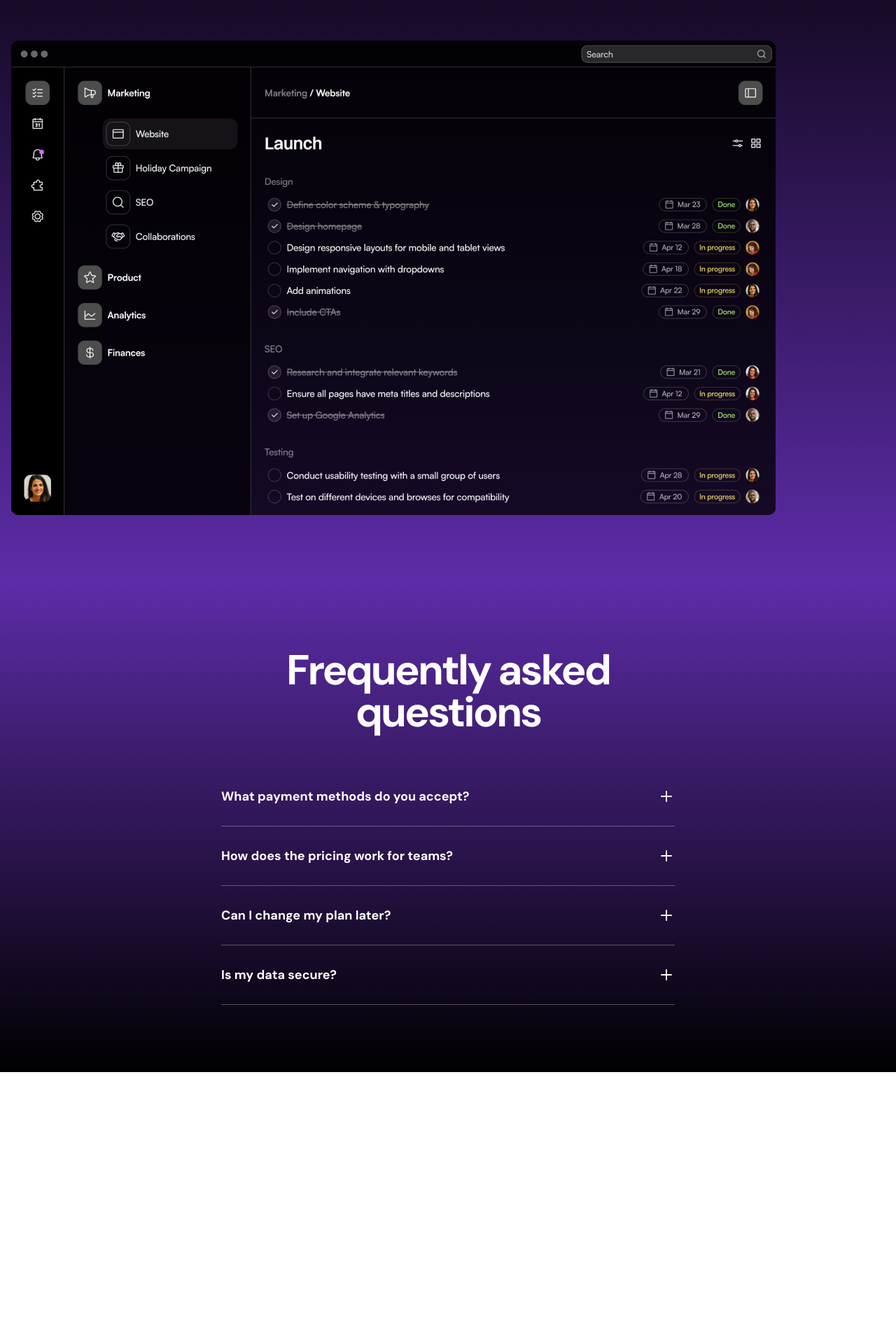
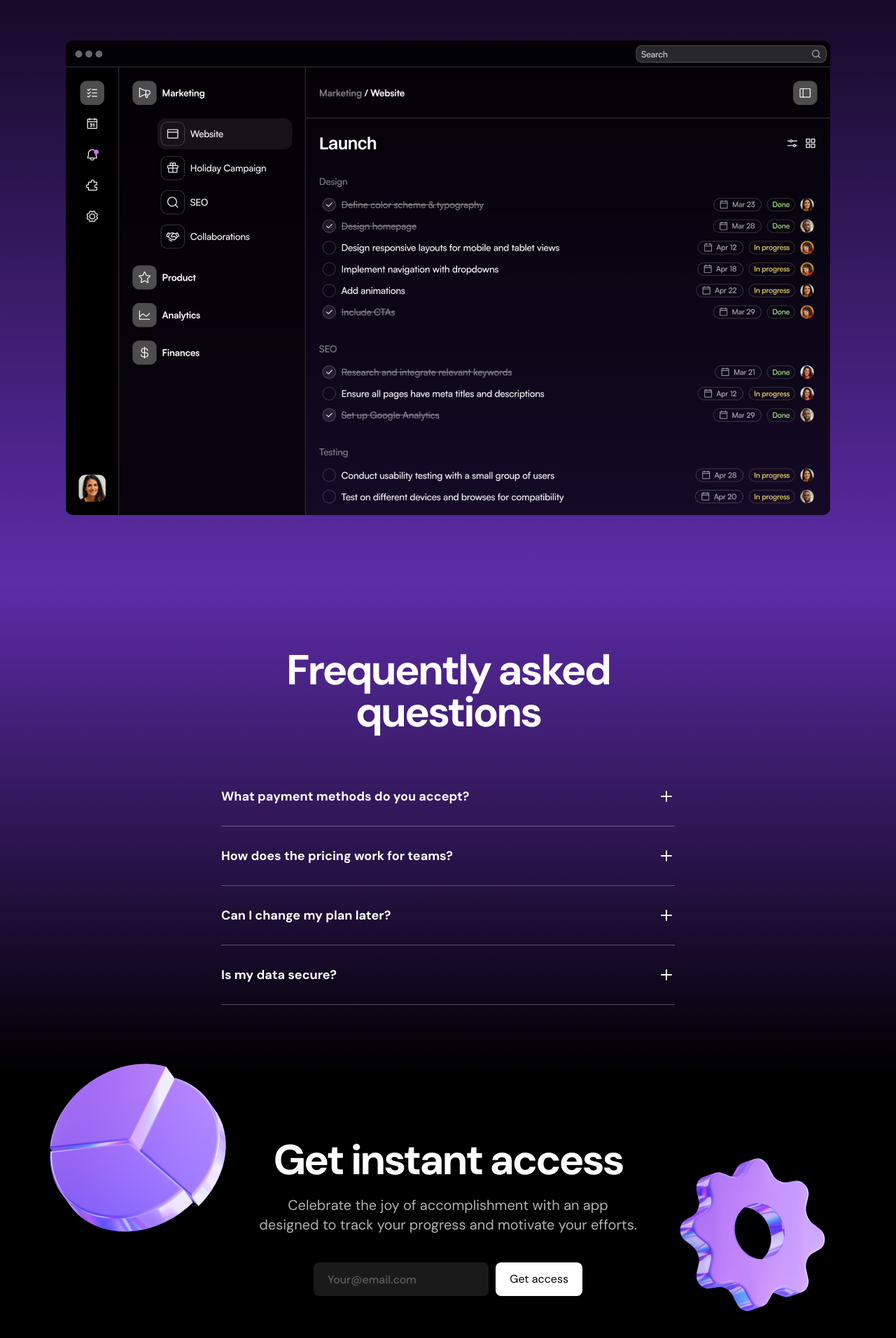
Before and after one commit to JustMikk/SAAS-Website-Landing, a Next.js app: page / in a window 1280 px wide. Shown: the part 2070-3982 px from the top of the page at 70% size. Before the commit the page ends 3602 px from the top, so only its background shows below. Built offline with nearby package versions, Linux system fonts and the light colour scheme.

Commit message:
Refactor CallToAction and FAQs components

```diff
--- a/src/components/CallToAction.tsx
+++ b/src/components/CallToAction.tsx
@@ -1,3 +1,45 @@
+import React from "react";
+import helixImage from "../assets/images/helix2.png";
+import emojiStarImage from "../assets/images/emojistar.png";
+import Image from "next/image";
+
 export const CallToAction = () => {
-  return null;
+  return (
+    <div className="bg-black text-white py-[72px] sm:py-24">
+      <div className="container max-w-xl relative">
+        <Image
+          src={emojiStarImage}
+          alt=""
+          className="absolute -top-[120px] right-[calc(100%+24px)]"
+        />
+        <Image
+          src={helixImage}
+          alt=""
+          className="absolute top-6 left-[calc(100%+36px)] "
+        />
+        <h2 className="text-center font-bold text-5xl sm:text-6xl tracking-tighter">
+          Get instant access
+        </h2>
+        <div className="max-w-xl mx-auto">
+          <p className="text-xl mt-5 text-white/70 text-center">
+            Celebrate the joy of accomplishment with an app designed to track
+            your progress and motivate your efforts.{" "}
+          </p>
+        </div>
+        <form className="mt-10 flex flex-col sm:flex-row gap-2.5 mx-auto max-w-sm">
+          <input
+            className="h-12 flex-1 px-5 font-medium rounded-lg bg-white/10 text-white placeholder:text-white/30 focus:outline-none focus:ring-2 focus:ring-[#5D2CA8] focus:ring-opacity-50"
+            type="email"
+            placeholder="Your@email.com"
+          />
+          <button
+            className="bg-white text-black h-12 px-5 rounded-lg"
+            type="submit"
+          >
+            Get access
+          </button>
+        </form>
+      </div>
+    </div>
+  );
 };
--- a/src/components/FAQs.tsx
+++ b/src/components/FAQs.tsx
@@ -20,7 +20,12 @@ const AccordionItem = ({
         <span className="text-lg font-bold flex-1">{question}</span>
         {isOpen ? <MinusIcon /> : <PlusIcon />}
       </div>
-      <div className={clsx("mt-4", { hidden: !isOpen, "": isOpen === true })}>
+      <div
+        className={clsx("mt-4", {
+          hidden: !isOpen,
+          "": isOpen === true,
+        })}
+      >
         {answer}
       </div>
     </div>
--- a/src/components/ProductShowcase.tsx
+++ b/src/components/ProductShowcase.tsx
@@ -15,7 +15,11 @@ export const ProductShowcase = () => {
             one task at a time.
           </p>
         </div>
-        <Image src={appScreen} alt="The product screenshot" className="mt-14" />
+        <Image
+          src={appScreen}
+          alt="The product screenshot"
+          className="mt-14 mx-auto"
+        />
       </div>
     </div>
   );
```
